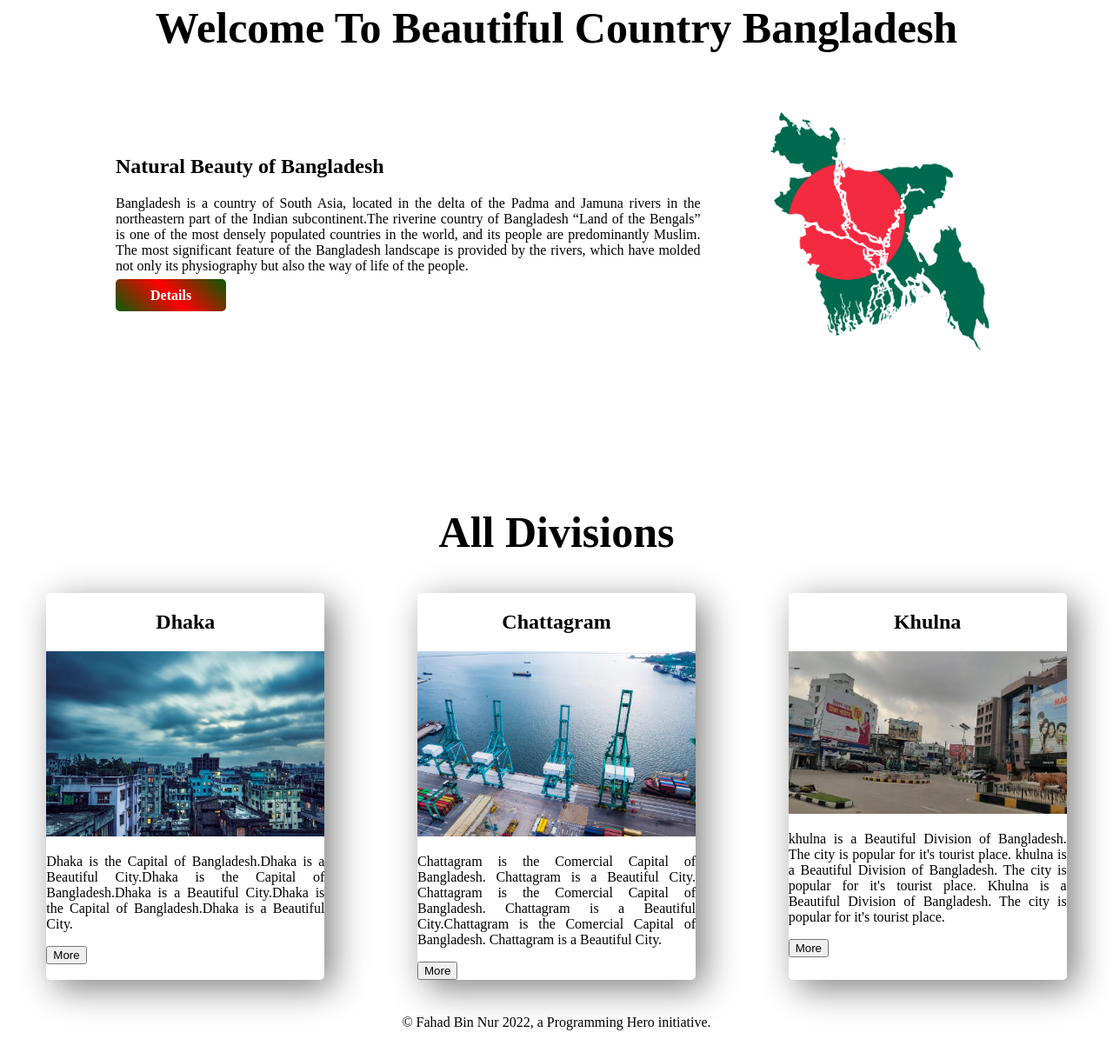
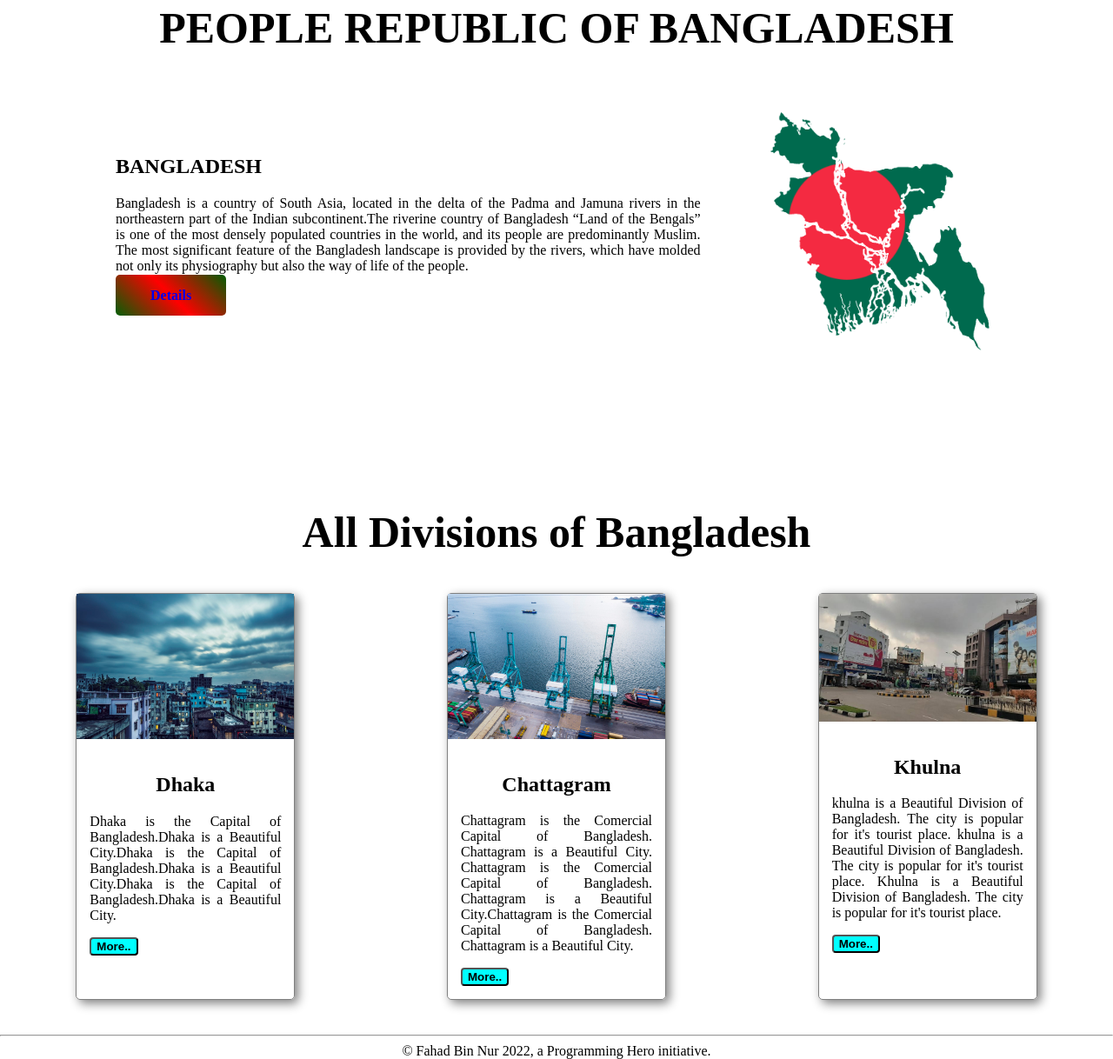
Before and after one commit to Fahadmohammad1/project-bd, a plain HTML site: page index.html in a window 1280 px wide. Shown: the part 39-1257 px from the top of the page at 87% size. Before the commit the page ends 1224 px from the top, so only its background shows below. Drawn offline with Linux system fonts and the light colour scheme.

Commit message:
full ready

```diff
--- a/index.html
+++ b/index.html
@@ -10,10 +10,10 @@
   </head>
   <body>
     <section>
-      <h1>Welcome To Beautiful Country Bangladesh</h1>
+      <h1>PEOPLE REPUBLIC OF BANGLADESH</h1>
       <div class="top-section">
         <div class="paragraph-top">
-          <h2>Natural Beauty of Bangladesh</h2>
+          <h2>BANGLADESH</h2>
           <p>
             Bangladesh is a country of South Asia, located in the delta of the
             Padma and Jamuna rivers in the northeastern part of the Indian
@@ -37,43 +37,50 @@
       </div>
     </section>
     <section>
-      <h1>All Divisions</h1>
+      <h1>All Divisions of Bangladesh</h1>
       <div class="division-part">
         <div class="dhaka-1">
+          <img src="./images/dhaka.jpg" alt="Dhaka picture" />
+          <div class="for-pad">
             <h2>Dhaka</h2>
-          <img src="./images/dhaka.jpg" alt="Dhaka picture" />
             <p>
               Dhaka is the Capital of Bangladesh.Dhaka is a Beautiful City.Dhaka
-            is the Capital of Bangladesh.Dhaka is a Beautiful City.Dhaka is the
-            Capital of Bangladesh.Dhaka is a Beautiful City.
+              is the Capital of Bangladesh.Dhaka is a Beautiful City.Dhaka is
+              the Capital of Bangladesh.Dhaka is a Beautiful City.
             </p>
-          <button>More</button>
+            <button class="end-button">More..</button>
+          </div>
         </div>
         <div class="ctg-2">
+          <img src="./images/ctg2.jpg" alt="Chattagram picture" />
+          <div class="for-pad">
             <h2>Chattagram</h2>
-          <img src="./images/ctg2.jpg" alt="Chattagram picture" />
             <p>
               Chattagram is the Comercial Capital of Bangladesh. Chattagram is a
               Beautiful City. Chattagram is the Comercial Capital of Bangladesh.
               Chattagram is a Beautiful City.Chattagram is the Comercial Capital
               of Bangladesh. Chattagram is a Beautiful City.
             </p>
-          <button>More</button>
+            <button class="end-button">More..</button>
+          </div>
         </div>
         <div class="khulna-3">
+          <img src="./images/khulna.jpg" alt="khulna picture" />
+          <div class="for-pad">
             <h2>Khulna</h2>
-          <img src="./images/khulna.jpg" alt="khulna picture" />
             <p>
               khulna is a Beautiful Division of Bangladesh. The city is popular
               for it's tourist place. khulna is a Beautiful Division of
-            Bangladesh. The city is popular for it's tourist place. Khulna is a
-            Beautiful Division of Bangladesh. The city is popular for it's
+              Bangladesh. The city is popular for it's tourist place. Khulna is
+              a Beautiful Division of Bangladesh. The city is popular for it's
               tourist place.
             </p>
-          <button>More</button>
+            <button class="end-button">More..</button>
+          </div>
         </div>
       </div>
     </section>
+    <hr />
     <footer>© Fahad Bin Nur 2022, a Programming Hero initiative.</footer>
   </body>
 </html>
--- a/style.css
+++ b/style.css
@@ -22,13 +22,17 @@ body {
   margin-top: 5%;
 }
 .button {
-  color: white;
   cursor: pointer;
   background-image: linear-gradient(45deg, rgb(5, 95, 5), red, rgb(3, 92, 3));
   border-radius: 5px;
   font-weight: 700;
-  padding: 10px 40px;
+  padding: 15px 40px;
   text-decoration: none;
+  border: none;
+}
+.button:hover {
+  background-color: blue;
+  color: white;
 }
 .division-part {
   display: flex;
@@ -45,25 +49,27 @@ body {
   width: 100%;
 }
 .dhaka-1 {
-  width: 25%;
+  width: 250px;
   text-align: justify;
-  box-shadow: 10px 10px 40px gray;
-  border: 20px;
+  box-shadow: 4px 4px 12px gray;
+  border: 1px solid gray;
   border-radius: 5px;
 }
 .ctg-2 {
-  width: 25%;
+  width: 250px;
   text-align: justify;
-  box-shadow: 10px 10px 40px gray;
-  border: 20px;
+  box-shadow: 4px 4px 12px gray;
+  border: none;
   border-radius: 5px;
+  border: 1px solid gray;
 }
 .khulna-3 {
-  width: 25%;
+  width: 250px;
   text-align: justify;
-  box-shadow: 10px 10px 40px gray;
-  border: 20px;
+  box-shadow: 4px 4px 12px gray;
+  border: none;
   border-radius: 5px;
+  border: 1px solid gray;
 }
 .division-part h2 {
   text-align: center;
@@ -71,3 +77,12 @@ body {
 footer {
   text-align: center;
 }
+.end-button {
+  background-color: aqua;
+  text-align: center;
+  border-radius: 4px;
+  font-weight: 700;
+}
+.for-pad {
+  padding: 15px;
+}
```
Lines whose indentation alone changed are shown as unchanged.
